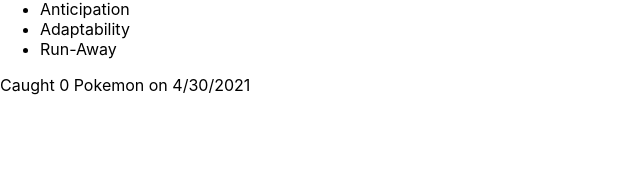
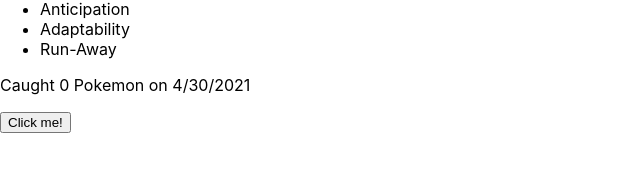
Before and after one commit to ArthurNNN/pokedex, a React (Create React App) app: page / in a window 1280 px wide. Shown: the part 439-610 px from the top of the page, without its empty margins (0-640 px from the left). Built offline with nearby package versions, Linux system fonts and the light colour scheme.

Commit message:
Exercise A, B, C, D finished

```diff
--- a/src/App.js
+++ b/src/App.js
@@ -5,10 +5,15 @@
 import CaughtPokemon from './CaughtPokemon';
 
 const App = () => {
+
+  const logWhenClicked = () => {
+    console.log("It's a log in the logWhenClicked() function in App.js")
+  }
+
   return (
 
     <div>
-      <Logo appName='Pokedex' />
+      <Logo appName='Pokedex' handleClick={logWhenClicked} />
       <BestPocemon abilities={['Anticipation', 'Adaptability', 'Run-Away']} />
       <CaughtPokemon date={new Date().toLocaleDateString()} />
     </div>
--- a/src/CaughtPokemon.js
+++ b/src/CaughtPokemon.js
@@ -1,9 +1,22 @@
-import React from 'react';
+import React, { useState } from 'react';
 
 const CaughtPokemon = (props) => {
     // { var date = new Date().toLocaleDateString() }
+
+    const [caught, setCaught] = useState(0);
+
+    const catchPokemon = () => {
+        setCaught(caught + 1);
+
+    }
+
+
+
     return (
-        <p>Caught 0 Pokemon on {props.date}</p>
+        <div>
+            <p>Caught {caught} Pokemon on {props.date}</p>
+            <button onClick={catchPokemon}>Click me!</button>
+        </div>
     );
 }
 
--- a/src/Logo.js
+++ b/src/Logo.js
@@ -1,16 +1,15 @@
 import React from 'react';
 
 const Logo = (props) => {
-const logWhenClicked = () => {
-    console.log("It's a log in the logWhenClicked() function")
-
-}
+    // const logWhenClicked = () => {
+    //     console.log("It's a log in the logWhenClicked() function")
+    // }
 
     // console.log(props);
     return (
         < header >
             <h1 >Welcome to the {props.appName}</h1>
-            <img onClick={logWhenClicked} src="https://assets.pokemon.com/assets/cms2/img/pokedex/full/016.png" alt="pokemon" />
+            <img onClick={props.handleClick} src="https://assets.pokemon.com/assets/cms2/img/pokedex/full/016.png" alt="pokemon" />
         </header >
     );
 }
```
